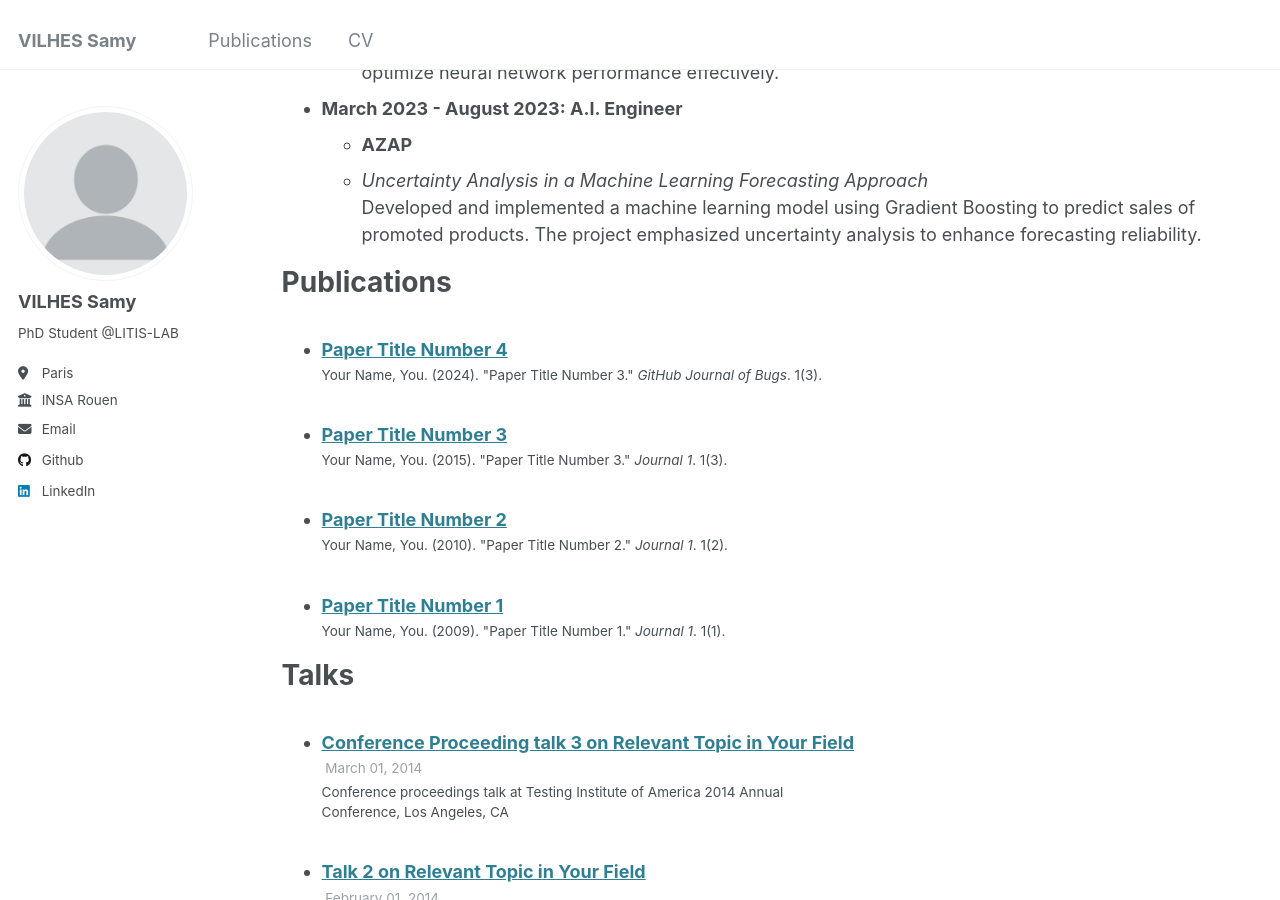
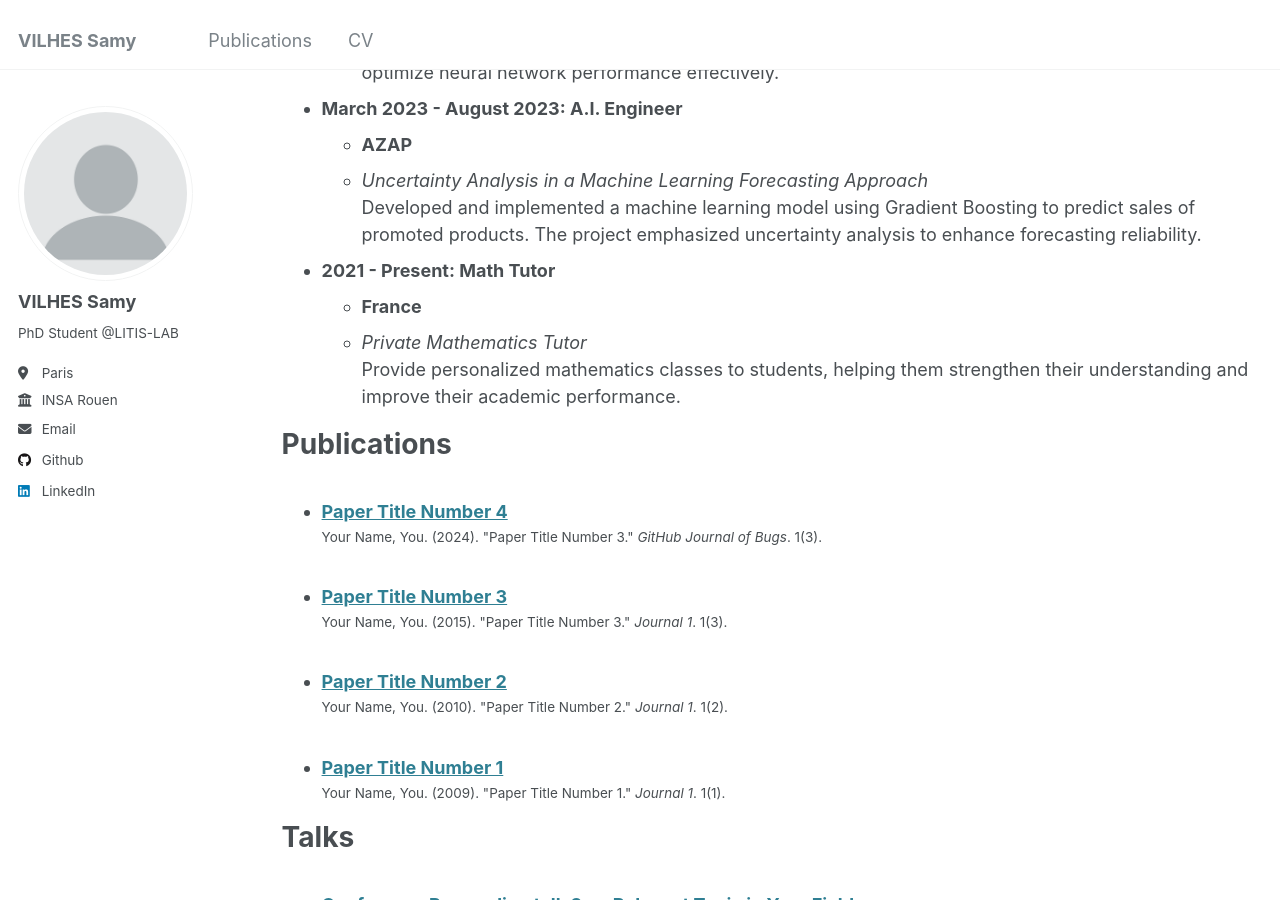
Before and after one commit to vilhess/vilhess.github.io, a Jekyll site: the page built from _pages/cv.md, in a window 1280 px wide and 900 px high, scrolled down 463 px. Built offline with Jekyll 4.4.1, drawn with Linux system fonts in a browser that asks for light colours.

Commit message:
Update cv.md

```diff
--- a/_pages/cv.md
+++ b/_pages/cv.md
@@ -27,6 +27,11 @@ Education
   * *Uncertainty Analysis in a Machine Learning Forecasting Approach*
     Developed and implemented a machine learning model using Gradient Boosting to predict sales of promoted products. The project emphasized uncertainty analysis to enhance forecasting reliability.
 
+* **2021 - Present: Math Tutor**
+  * **France**
+  * *Private Mathematics Tutor*
+    Provide personalized mathematics classes to students, helping them strengthen their understanding and improve their academic performance.
+
 Publications
 ======
   <ul>{% for post in site.publications reversed %}
```
